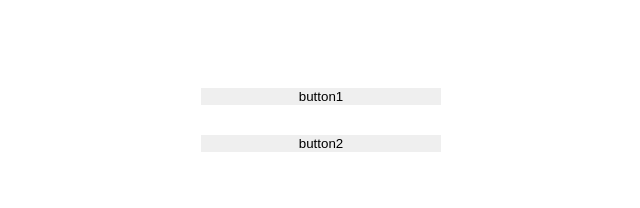
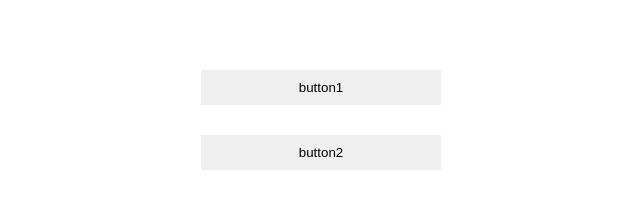
Before and after one commit to lcpnine/calculate-handsize, a Next.js app: page / in a window 1280 px wide. Shown: the part 474-682 px from the top of the page, without its empty margins (319-959 px from the left). Built offline with nearby package versions, Linux system fonts and the light colour scheme.

Commit message:
[FE] style: set button-big's height with padding

```diff
--- a/styles/components/buttons.scss
+++ b/styles/components/buttons.scss
@@ -1,13 +1,15 @@
 @use '../abstracts/mixin';
 
-$button-big-height: 30px;
+$button-big-height: 60px;
 
 .button-big {
   @extend %center;
+  box-sizing: border-box;
   width: 240px;
   height: $button-big-height;
+  padding: 10px;
 
   & + & {
-    margin-top: $button-big-height;
+    margin-top: $button-big-height/2;
   }
 }
```
